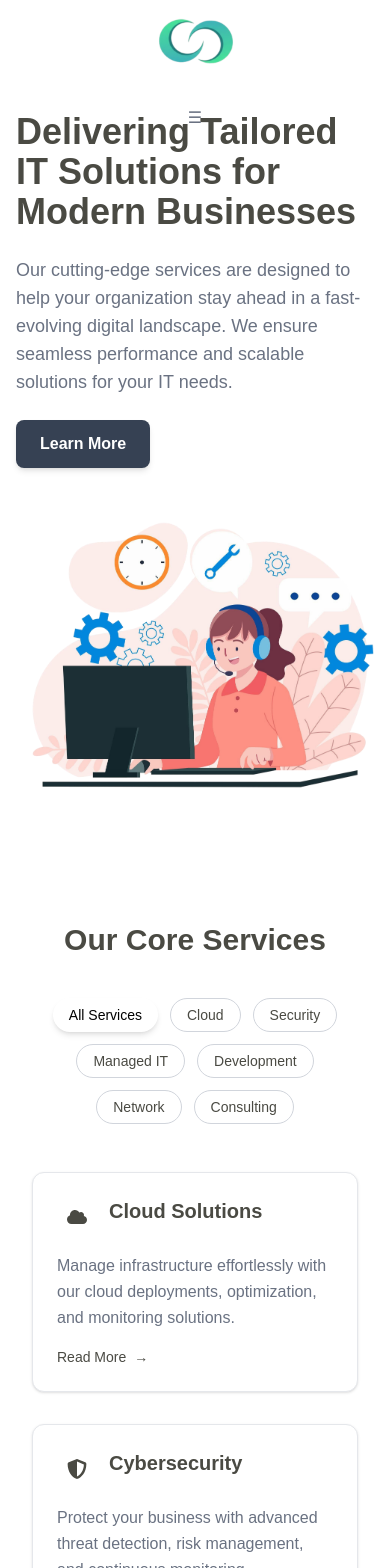
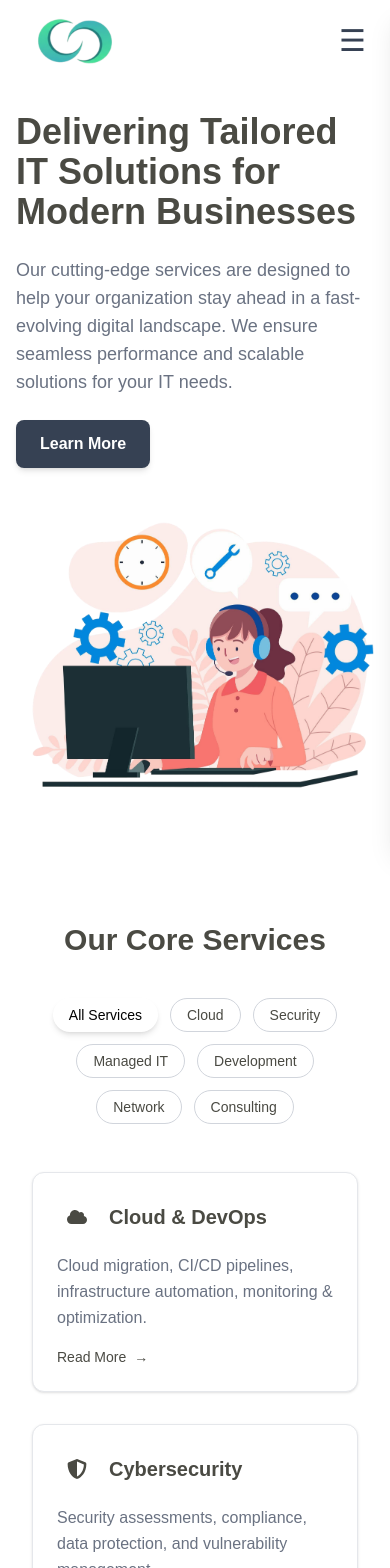
Before and after one commit to empsloc/freelance-integral-tech-solution, a Next.js app: page /services in a window 390 px wide. Shown: the top 1568 px of the page. Built offline with nearby package versions, Linux system fonts and the light colour scheme; a web font is replaced by a local one.

Commit message:
text and mobile navbar

```diff
--- a/app/_components/CoreServicesCards.tsx
+++ b/app/_components/CoreServicesCards.tsx
@@ -8,7 +8,7 @@ import {
   FaNetworkWired,
   FaComments
 } from 'react-icons/fa';
-import { motion, AnimatePresence, Variants } from "framer-motion";
+import { motion } from "framer-motion";
 
 const CoreServicesCards = () => {
   const [activeCategory, setActiveCategory] = useState('all');
@@ -26,29 +26,29 @@ const CoreServicesCards = () => {
   const services = [
     {
       id: 1,
-      title: 'Cloud Solutions',
-      description: 'Manage infrastructure effortlessly with our cloud deployments, optimization, and monitoring solutions.',
+      title: 'Cloud & DevOps',
+      description: 'Cloud migration, CI/CD pipelines, infrastructure automation, monitoring & optimization.',
       category: 'cloud',
       icon: <FaCloud className="w-5 h-5" />
     },
     {
       id: 2,
       title: 'Cybersecurity',
-      description: 'Protect your business with advanced threat detection, risk management, and continuous monitoring.',
+      description: 'Security assessments, compliance, data protection, and vulnerability management.',
       category: 'security',
       icon: <FaShieldAlt className="w-5 h-5" />
     },
     {
       id: 3,
       title: 'Managed IT Services',
-      description: 'Let our team handle everything from infrastructure to user support.',
+      description: 'Complete IT support, monitoring, maintenance, and helpdesk services.',
       category: 'managed',
       icon: <FaCogs className="w-5 h-5" />
     },
     {
       id: 4,
-      title: 'Software Development',
-      description: 'From mobile apps to full enterprise systems — we build scalable and maintainable solutions.',
+      title: 'Data & Analytics',
+      description: 'BI dashboards, data engineering, predictive analytics, AI integrations.',
       category: 'development',
       icon: <FaCode className="w-5 h-5" />
     },
@@ -62,7 +62,7 @@ const CoreServicesCards = () => {
     {
       id: 6,
       title: 'IT Consulting',
-      description: 'Expert advice to help you modernize operations and adopt the right technologies.',
+      description: 'Technology roadmap, architecture consulting, digital transformation strategies.',
       category: 'consulting',
       icon: <FaComments className="w-5 h-5" />
     }
@@ -72,29 +72,6 @@ const CoreServicesCards = () => {
     ? services
     : services.filter(service => service.category === activeCategory);
 
-  // TS-safe variants
-  const containerVariant: Variants = {
-    hidden: {},
-    show: {
-      transition: {
-        staggerChildren: 0.15,
-      }
-    }
-  };
-
-  const cardVariant: Variants = {
-    hidden: { opacity: 0, y: 40 },
-    show: {
-      opacity: 1,
-      y: 0,
-      transition: {
-        duration: 0.5,
-        ease: [0.16, 1, 0.3, 1]
-      }
-    },
-    exit: { opacity: 0, y: 20 }
-  };
-
   return (
     <section>
       <div className="max-w-7xl mx-auto px-4">
@@ -103,7 +80,7 @@ const CoreServicesCards = () => {
           initial={{ opacity: 0, y: 30 }}
           whileInView={{ opacity: 1, y: 0 }}
           viewport={{ once: true }}
-          transition={{ duration: 0.7, ease: [0.16, 1, 0.3, 1] }}
+          transition={{ duration: 0.7 }}
           className="text-3xl font-bold text-center mb-10 text-[#4a4a43]"
         >
           Our Core Services
@@ -127,23 +104,14 @@ const CoreServicesCards = () => {
           ))}
         </div>
 
-        {/* Services Grid */}
-        <motion.div
-          variants={containerVariant}
-          initial="hidden"
-          animate="show"
-          className="flex flex-wrap justify-center gap-8"
-        >
-          <AnimatePresence mode="popLayout">
+        {/* Services Grid (NO ANIMATION NOW) */}
+        <div className="flex flex-wrap justify-center gap-8">
           {filteredServices.map((service) => (
-             <motion.div
+            <div
               key={service.id}
-  variants={cardVariant}
-  layout
-  exit="exit"
               className="p-6 rounded-xl border border-gray-200 shadow-sm bg-white hover:shadow-xl hover:border-gray-400 transition-all duration-300 transform hover:-translate-y-1 w-full max-w-sm"
             >
-  <div className="flex items-start space-x-3 mb-4">
+              <div className="flex items-center space-x-3 mb-4">
                 <div className="flex-shrink-0 w-10 h-10 bg-primary/10 rounded-lg flex items-center justify-center text-[#4a4a43]">
                   {service.icon}
                 </div>
@@ -152,7 +120,6 @@ const CoreServicesCards = () => {
 
               <p className="text-gray-500 leading-relaxed">{service.description}</p>
 
-  {/* Read More Button */}
               <button
                 className="mt-4 flex items-center gap-2 text-sm font-medium text-[#4a4a43] hover:text-black transition-all group"
               >
@@ -161,11 +128,9 @@ const CoreServicesCards = () => {
                   →
                 </span>
               </button>
-</motion.div>
-
+            </div>
           ))}
-          </AnimatePresence>
-        </motion.div>
+        </div>
 
         {filteredServices.length === 0 && (
           <div className="text-center py-10">
--- a/app/_components/Footer.tsx
+++ b/app/_components/Footer.tsx
@@ -8,8 +8,8 @@ export default function Footer() {
       <div className="max-w-6xl mx-auto grid grid-cols-1 md:grid-cols-3 gap-10">
 
         <div>
-          <h2 className="text-3xl font-serif mb-2">PsychHelp</h2>
-          <p className="text-sm opacity-80">Ester S. Dossenbach, therapist</p>
+          <h2 className="text-3xl font-serif mb-2">Integral Tech Solutions</h2>
+          <p className="text-sm opacity-80">Empowering Businesses</p>
         </div>
 
         <div>
--- a/app/_components/Header.tsx
+++ b/app/_components/Header.tsx
@@ -9,20 +9,23 @@ export default function Header() {
   const [scrolled, setScrolled] = useState(false);
   const pathname = usePathname();
 
-  // Detect scroll
   useEffect(() => {
-    const handleScroll = () => {
-      setScrolled(window.scrollY > 10);
-    };
-
+    const handleScroll = () => setScrolled(window.scrollY > 10);
     window.addEventListener("scroll", handleScroll);
     return () => window.removeEventListener("scroll", handleScroll);
   }, []);
 
-  // Active link styling
   const linkClass = (path: string) =>
     `hover:text-[#4a4a43] pb-1 ${
-      pathname === path ? "border-b-2 border-[#4a4a43] font-semibold text-[#4a4a43]" : ""
+      pathname === path
+        ? "border-b-2 border-[#4a4a43] font-semibold text-[#4a4a43]"
+        : ""
+    }`;
+      const linkClass2 = (path: string) =>
+    `hover:text-[#4a4a43] pb-1 text-xl ${
+      pathname === path
+        ? "border-b-2 border-[#4a4a43] font-semibold text-[#4a4a43]"
+        : ""
     }`;
 
   return (
@@ -31,8 +34,10 @@ export default function Header() {
         scrolled ? "bg-white shadow-md" : "bg-transparent"
       }`}
     >
-      <div className="px-6 md:px-20 max-w-7xl mx-auto flex flex-col md:flex-row gap-10 items-center">
+      <div className="px-6 md:px-20 max-w-7xl mx-auto flex  items-center gap-10">
 
+        {/* Logo */}
+        <div className="flex items-center gap-4">
         <Image
           height={100}
           alt="logo"
@@ -40,7 +45,13 @@ export default function Header() {
           src={"/logo.png"}
           className="text-xl font-serif tracking-wide text-[#4a4a43]"
         />
+        {/* <nav>
+          <Link href="/" className={linkClass2("/")}>Integral Tech Solution</Link>
 
+        </nav> */}
+        </div>
+
+        {/* Desktop Menu — stays left beside logo */}
         <nav className="hidden md:flex gap-10 text-gray-500">
           <Link href="/" className={linkClass("/")}>Home</Link>
           <Link href="/about" className={linkClass("/about")}>About</Link>
@@ -48,10 +59,38 @@ export default function Header() {
           <Link href="/contact" className={linkClass("/contact")}>Contact</Link>
         </nav>
 
-        {/* Mobile */}
-        <div className="md:hidden text-gray-500">
-          ☰
+        {/* Push mobile icon to extreme right */}
+        <div className="flex-1 flex justify-end md:hidden">
+          <div
+            className="text-gray-700 text-3xl cursor-pointer"
+            onClick={() => setOpen(true)}
+          >
+            ☰
+          </div>
         </div>
+      </div>
+
+      {/* Slide-in sidebar */}
+      <div
+        className={`fixed top-0 right-0 h-full w-64 bg-white shadow-xl z-50 transform transition-transform duration-300 ${
+          open ? "translate-x-0" : "translate-x-full"
+        }`}
+      >
+        <div className="flex justify-end p-4">
+          <button
+            onClick={() => setOpen(false)}
+            className="text-3xl text-gray-600"
+          >
+            ×
+          </button>
+        </div>
+
+        <nav className="flex flex-col gap-6 text-gray-700 px-6 mt-4">
+          <Link href="/" onClick={() => setOpen(false)} className="text-lg">Home</Link>
+          <Link href="/about" onClick={() => setOpen(false)} className="text-lg">About</Link>
+          <Link href="/services" onClick={() => setOpen(false)} className="text-lg">Services</Link>
+          <Link href="/contact" onClick={() => setOpen(false)} className="text-lg">Contact</Link>
+        </nav>
       </div>
     </header>
   );
--- a/app/about/page.tsx
+++ b/app/about/page.tsx
@@ -64,7 +64,7 @@ const AboutPage = () => {
             }}
             className="min-h-screen bg-[#f3f3f2]"
         >
-            <div className="max-w-[1280px] mx-auto px-4 md:px-10 lg:px-20 xl:px-40 pt-24">
+            <div className="max-w-7xl mx-auto px-4 md:px-10 lg:px-20  pt-24">
 
                 {/* Hero Section */}
                 <section className="my-5">
@@ -89,7 +89,7 @@ const AboutPage = () => {
                                 Why Choose Us
                             </h2>
                             <p className="text-gray-500 text-lg max-w-2xl mx-auto">
-                                We are committed to delivering exceptional IT solutions that drive your business forward
+                                Our team blends strategy, engineering, and design to deliver scalable and future-ready solutions.
                             </p>
                         </div>
 
--- a/app/layout.tsx
+++ b/app/layout.tsx
@@ -22,8 +22,8 @@ const anticDidone = Antic_Didone({
 });
 
 export const metadata: Metadata = {
-  title: "Create Next App",
-  description: "Generated by create next app",
+  title: "Integral Tech Solutions",
+  description: "Developed by empsloc",
 };
 
 export default function RootLayout({
```
Also changed, not shown: app/_components/Hero.tsx (+3 -5 lines), app/contact/page.tsx (+6 -8 lines). Lines whose indentation alone changed are shown as unchanged.
